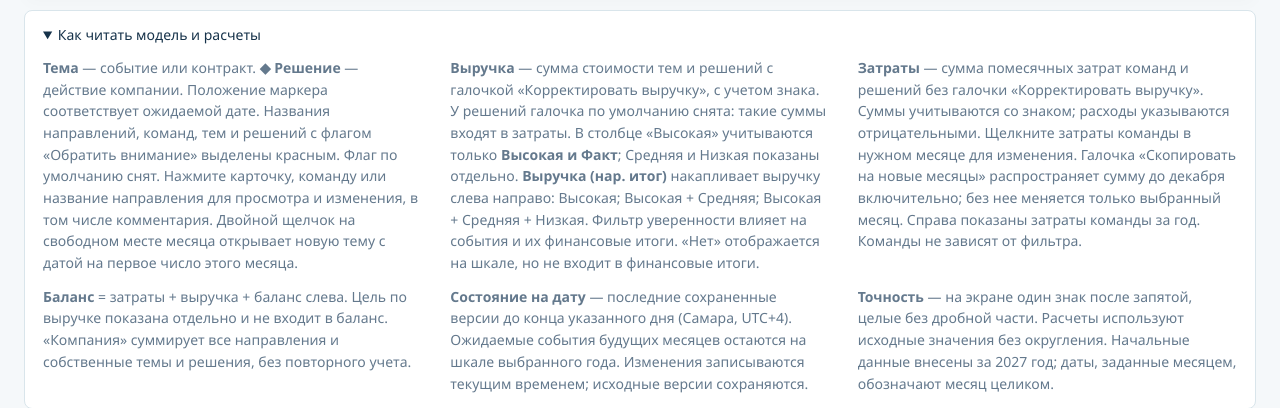
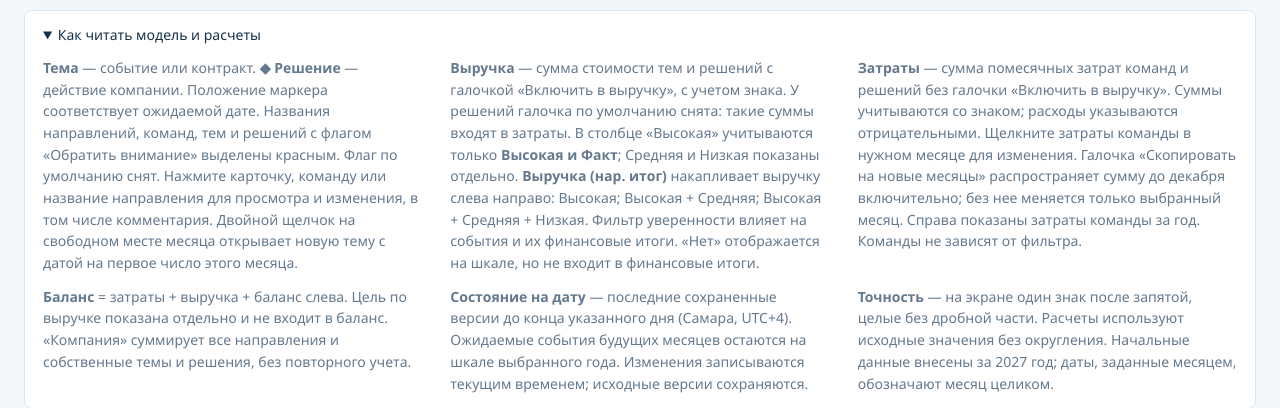
Before and after one commit to andreygshopin-cmd/Redmine, a Python web app: template src/redmine/templates/year_model.html in a window 1280 px wide, after a click on "Как читать модель и расчеты". Shown: the part 299-707 px from the top of the page. Run offline with Jinja, Linux system fonts and the light colour scheme; the template is opened without the code that fills it, so the values that code supplies are empty.

Commit message:
Move revenue checkbox under amount and clarify its label

```diff
--- a/src/redmine/static/year-model.css
+++ b/src/redmine/static/year-model.css
@@ -135,6 +135,8 @@ dialog::backdrop{background:#16324a65;backdrop-filter:blur(2px)}
 .edit-fields .checkbox-field{flex-direction:row;align-items:center;gap:9px;cursor:pointer}
 .edit-fields .checkbox-field input{width:17px;height:17px;min-height:0;padding:0;margin:0;accent-color:var(--blue)}
 .field-note{font-size:14px;color:var(--muted);margin:0}
+.decision-amount{display:flex;flex-direction:column;gap:10px;min-width:0}
+.decision-amount .field-note{font-size:13px;line-height:1.45}
 .cost-team-title{font-weight:500;margin:0 0 4px}
 .edit-fields .full{grid-column:1/-1}
 .edit-fields textarea{min-height:90px;resize:vertical}
--- a/src/redmine/static/year-model.js
+++ b/src/redmine/static/year-model.js
@@ -176,14 +176,11 @@
         }
       }
       else {
-        fields += field("amount","Стоимость, млн ₽",editAmount(d.amount),{required:true,extra:'inputmode="decimal"',note:kind === "decision" ? "Сумма учитывается со знаком. Расход указывайте отрицательным." : ""});
+        const amountField = field("amount","Стоимость, млн ₽",editAmount(d.amount),{required:true,extra:'inputmode="decimal"'});
+        fields += kind === "decision" ? `<div class="decision-amount">${amountField}${checkbox("adjust_revenue","Включить в выручку",d.adjust_revenue === true)}<p class="field-note">Если галочка стоит, сумма добавляется к выручке, иначе — к затратам. Сумма учитывается со знаком; расход указывайте отрицательным.</p></div>` : amountField;
         fields += field("confidence","Уверенность",d.confidence || "high",{required:true,choices:Object.entries(confidences)});
         fields += field("expected_date","Ожидаемая дата",d.expected_date || `${model.year}-01-01`,{required:true,type:"date",extra:`min="${model.year}-01-01" max="${model.year}-12-31"`});
         fields += field("date_precision","Точность даты",d.date_precision || "month",{choices:[["day","Точный день"],["month","Месяц"]]});
-        if (kind === "decision") {
-          fields += checkbox("adjust_revenue","Корректировать выручку",d.adjust_revenue === true);
-          fields += '<p class="field-note full">С галочкой сумма изменяет выручку, без галочки — затраты.</p>';
-        }
         if (kind === "topic") {
           fields += field("url","Ссылка на источник (CRM)",d.url,{type:"url",full:true,extra:'maxlength="2000" placeholder="https://…"'});
           if (d.url) fields += `<a class="source-link full" href="${esc(d.url)}" target="_blank" rel="noopener noreferrer">Открыть источник в CRM</a>`;
@@ -232,7 +229,7 @@
     if (!editing?.item) return;
     const entityId=editing.item.id;
     $("history").hidden=false;$("history").textContent="Загружаем историю…";
-    const labels={name:"Название",direction_id:"Направление",target:"Цель",monthly_cost:"Затраты / месяц",monthly_costs:"Затраты по месяцам",amount:"Стоимость",confidence:"Уверенность",expected_date:"Ожидаемая дата",date_precision:"Точность даты",adjust_revenue:"Корректировать выручку",attention:"Обратить внимание",url:"CRM",note:editing.kind === "direction" || editing.kind === "team" ? "Комментарий" : "Примечание",deleted:"Удалено"};
+    const labels={name:"Название",direction_id:"Направление",target:"Цель",monthly_cost:"Затраты / месяц",monthly_costs:"Затраты по месяцам",amount:"Стоимость",confidence:"Уверенность",expected_date:"Ожидаемая дата",date_precision:"Точность даты",adjust_revenue:"Включить в выручку",attention:"Обратить внимание",url:"CRM",note:editing.kind === "direction" || editing.kind === "team" ? "Комментарий" : "Примечание",deleted:"Удалено"};
     try {
       const data=await (await api(`/api/year-model/items/${encodeURIComponent(entityId)}/history?as_of=${model.as_of}`)).json();
       if (editing?.item?.id !== entityId) return;
--- a/src/redmine/templates/year_model.html
+++ b/src/redmine/templates/year_model.html
@@ -6,8 +6,8 @@
   <title>Модель года · СМС</title>
   <link rel="icon" href="https://sms-it.ru/favicon.ico" sizes="any">
   <style></style>
-  <link rel="stylesheet" href="/static/year-model.css?v=8">
-  <script src="/static/year-model.js?v=8" defer></script>
+  <link rel="stylesheet" href="/static/year-model.css?v=9">
+  <script src="/static/year-model.js?v=9" defer></script>
 </head>
 <body>
   <header class="topbar">
@@ -32,8 +32,8 @@
     <details class="legend"><summary>Как читать модель и расчеты</summary>
       <div class="legend-grid">
         <p><b>Тема</b> — событие или контракт. <b>◆ Решение</b> — действие компании. Положение маркера соответствует ожидаемой дате. Названия направлений, команд, тем и решений с флагом «Обратить внимание» выделены красным. Флаг по умолчанию снят. Нажмите карточку, команду или название направления для просмотра и изменения, в том числе комментария. Двойной щелчок на свободном месте месяца открывает новую тему с датой на первое число этого месяца.</p>
-        <p><b>Выручка</b> — сумма стоимости тем и решений с галочкой «Корректировать выручку», с учетом знака. У решений галочка по умолчанию снята: такие суммы входят в затраты. В столбце «Высокая» учитываются только <b>Высокая и Факт</b>; Средняя и Низкая показаны отдельно. <b>Выручка (нар. итог)</b> накапливает выручку слева направо: Высокая; Высокая + Средняя; Высокая + Средняя + Низкая. Фильтр уверенности влияет на события и их финансовые итоги. «Нет» отображается на шкале, но не входит в финансовые итоги.</p>
-        <p><b>Затраты</b> — сумма помесячных затрат команд и решений без галочки «Корректировать выручку». Суммы учитываются со знаком; расходы указываются отрицательными. Щелкните затраты команды в нужном месяце для изменения. Галочка «Скопировать на новые месяцы» распространяет сумму до декабря включительно; без нее меняется только выбранный месяц. Справа показаны затраты команды за год. Команды не зависят от фильтра.</p>
+        <p><b>Выручка</b> — сумма стоимости тем и решений с галочкой «Включить в выручку», с учетом знака. У решений галочка по умолчанию снята: такие суммы входят в затраты. В столбце «Высокая» учитываются только <b>Высокая и Факт</b>; Средняя и Низкая показаны отдельно. <b>Выручка (нар. итог)</b> накапливает выручку слева направо: Высокая; Высокая + Средняя; Высокая + Средняя + Низкая. Фильтр уверенности влияет на события и их финансовые итоги. «Нет» отображается на шкале, но не входит в финансовые итоги.</p>
+        <p><b>Затраты</b> — сумма помесячных затрат команд и решений без галочки «Включить в выручку». Суммы учитываются со знаком; расходы указываются отрицательными. Щелкните затраты команды в нужном месяце для изменения. Галочка «Скопировать на новые месяцы» распространяет сумму до декабря включительно; без нее меняется только выбранный месяц. Справа показаны затраты команды за год. Команды не зависят от фильтра.</p>
         <p><b>Баланс</b> = затраты + выручка + баланс слева. Цель по выручке показана отдельно и не входит в баланс. «Компания» суммирует все направления и собственные темы и решения, без повторного учета.</p>
         <p><b>Состояние на дату</b> — последние сохраненные версии до конца указанного дня (Самара, UTC+4). Ожидаемые события будущих месяцев остаются на шкале выбранного года. Изменения записываются текущим временем; исходные версии сохраняются.</p>
         <p><b>Точность</b> — на экране один знак после запятой, целые без дробной части. Расчеты используют исходные значения без округления. Начальные данные внесены за 2027 год; даты, заданные месяцем, обозначают месяц целиком.</p>
--- a/src/redmine/year_model.py
+++ b/src/redmine/year_model.py
@@ -123,7 +123,7 @@ def validate_item(kind, year, data, items, old, delete):
         clean.update(confidence=confidence, amount=str(amount), expected_date=expected.isoformat(), date_precision=precision)
         if kind == "decision":
             clean["adjust_revenue"] = boolean_value(
-                data.get("adjust_revenue", (old or {}).get("adjust_revenue", False)), "Корректировать выручку")
+                data.get("adjust_revenue", (old or {}).get("adjust_revenue", False)), "Включить в выручку")
         if kind == "topic":
             url = str(data.get("url") or "").strip()
             try:
@@ -331,7 +331,7 @@ def register_year_model(app, require_user, has_roles, render_html):
         summary.append([f"Модель {payload['year']} · на {payload['as_of']} · млн ₽"])
         summary.append(["Направление", "Показатель", "Высокая + факт", "Средняя", "Низкая"])
         events = book.create_sheet("Темы и решения")
-        events.append(["Направление", "Тип", "Название", "Уверенность", "Сумма, млн ₽", "Ожидаемая дата", "CRM", "Примечание", "Обратить внимание", "Корректировать выручку"])
+        events.append(["Направление", "Тип", "Название", "Уверенность", "Сумма, млн ₽", "Ожидаемая дата", "CRM", "Примечание", "Обратить внимание", "Включить в выручку"])
         teams = book.create_sheet("Команды")
         teams.append(["Направление", "Команда", *[f"{month}, млн ₽" for month in MONTHS], "Затраты за год, млн ₽", "Комментарий", "Обратить внимание"])
         directions = book.create_sheet("Направления")
```
